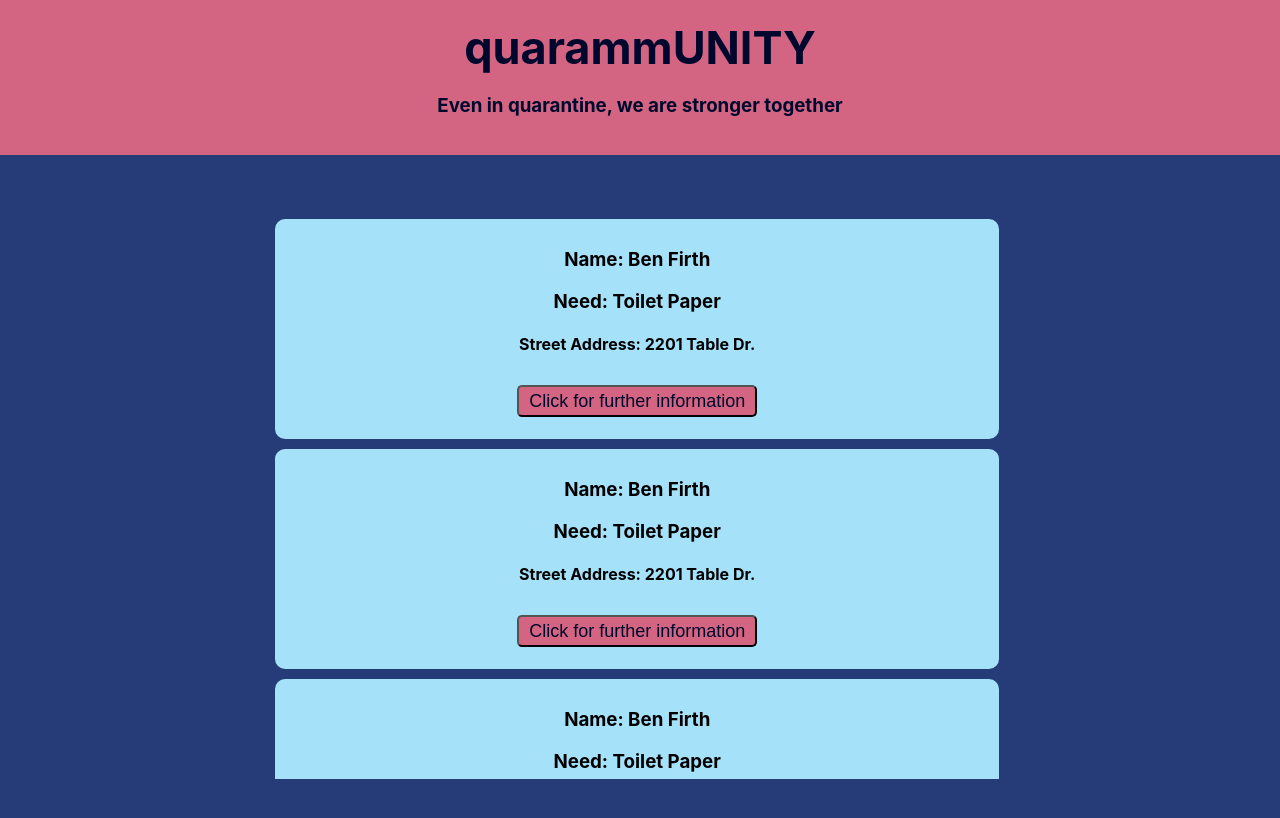
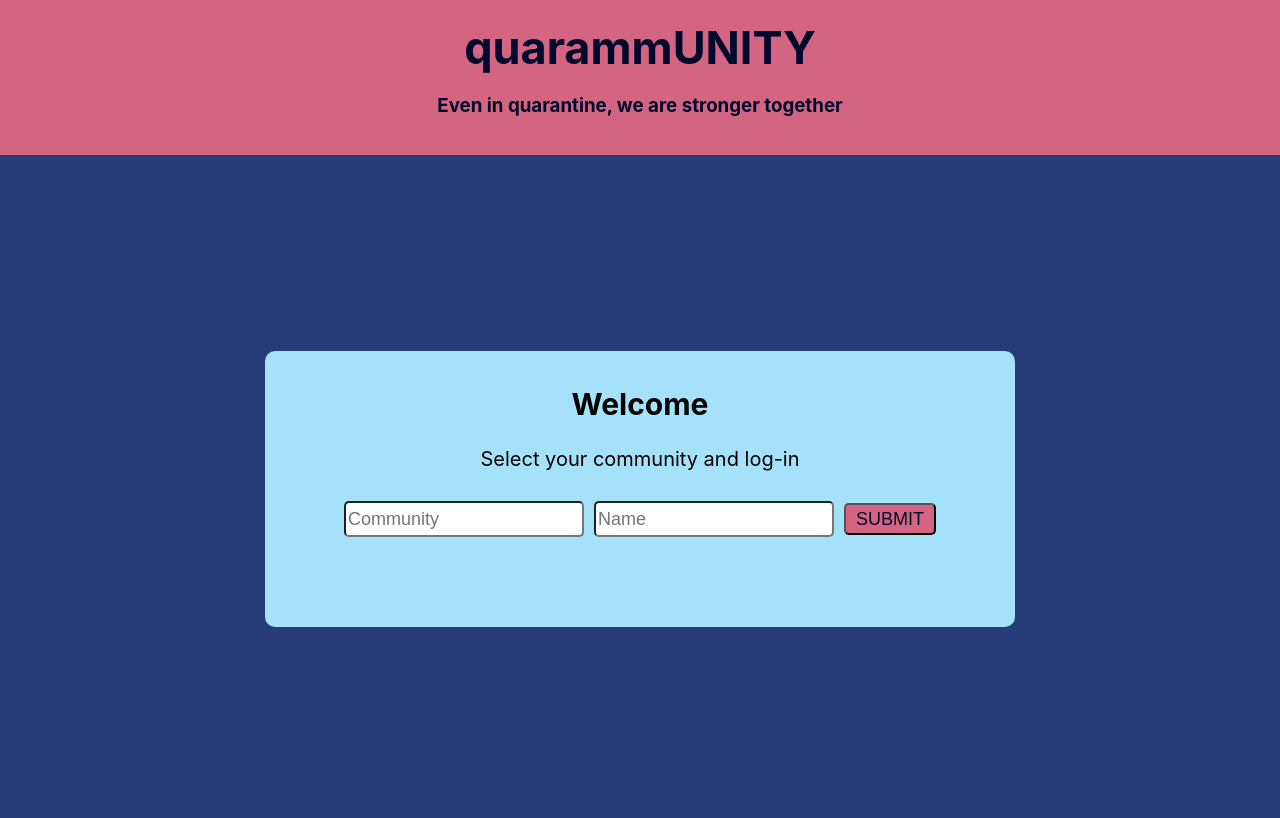
Before and after one commit to benjamin-firth/quarammUNITY, a React (Create React App) app in the folder quarammunity/: page / in a window 1280 px wide. Shown: the top 818 px of the page. Built offline with nearby package versions, Linux system fonts and the light colour scheme.

Commit message:
Setup basic routes

```diff
--- a/quarammunity/src/components/App/App.js
+++ b/quarammunity/src/components/App/App.js
@@ -1,4 +1,5 @@
 import React from 'react';
+import { Route } from 'react-router-dom';
 import './App.scss';
 import Header from '../Header/Header';
 import Welcome from '../Welcome/Welcome';
@@ -7,9 +8,14 @@
 const App = () => {
   return (
     <main>
-      <Header />
-      {/* <Welcome /> */}
-      <CommBoard />
+      <Route exact path='/'>
+        <Header />
+        <Welcome />
+      </Route>
+      <Route path='/communityboard'>
+        <Header />
+        <CommBoard />
+      </Route>
     </main>
   );
 };
--- a/quarammunity/src/components/Welcome/Welcome.js
+++ b/quarammunity/src/components/Welcome/Welcome.js
@@ -1,4 +1,5 @@
 import React from 'react';
+import { Link } from "react-router-dom";
 import './Welcome.scss';
 
 const Welcome = () => {
@@ -7,11 +8,13 @@
       <div>
         <h2>Welcome</h2>
         <p>Select your community and log-in</p>
-        <form>
-          <input placeholder='Community' />
-          <input placeholder='Name' />
-          <button type='button'>SUBMIT</button>
-        </form>
+          <form>
+            <input placeholder='Community' />
+            <input placeholder='Name' />
+            <Link to='/communityboard'>
+              <button type='button'>SUBMIT</button>
+            </Link>
+          </form>
       </div>
     </section>
   );
```
